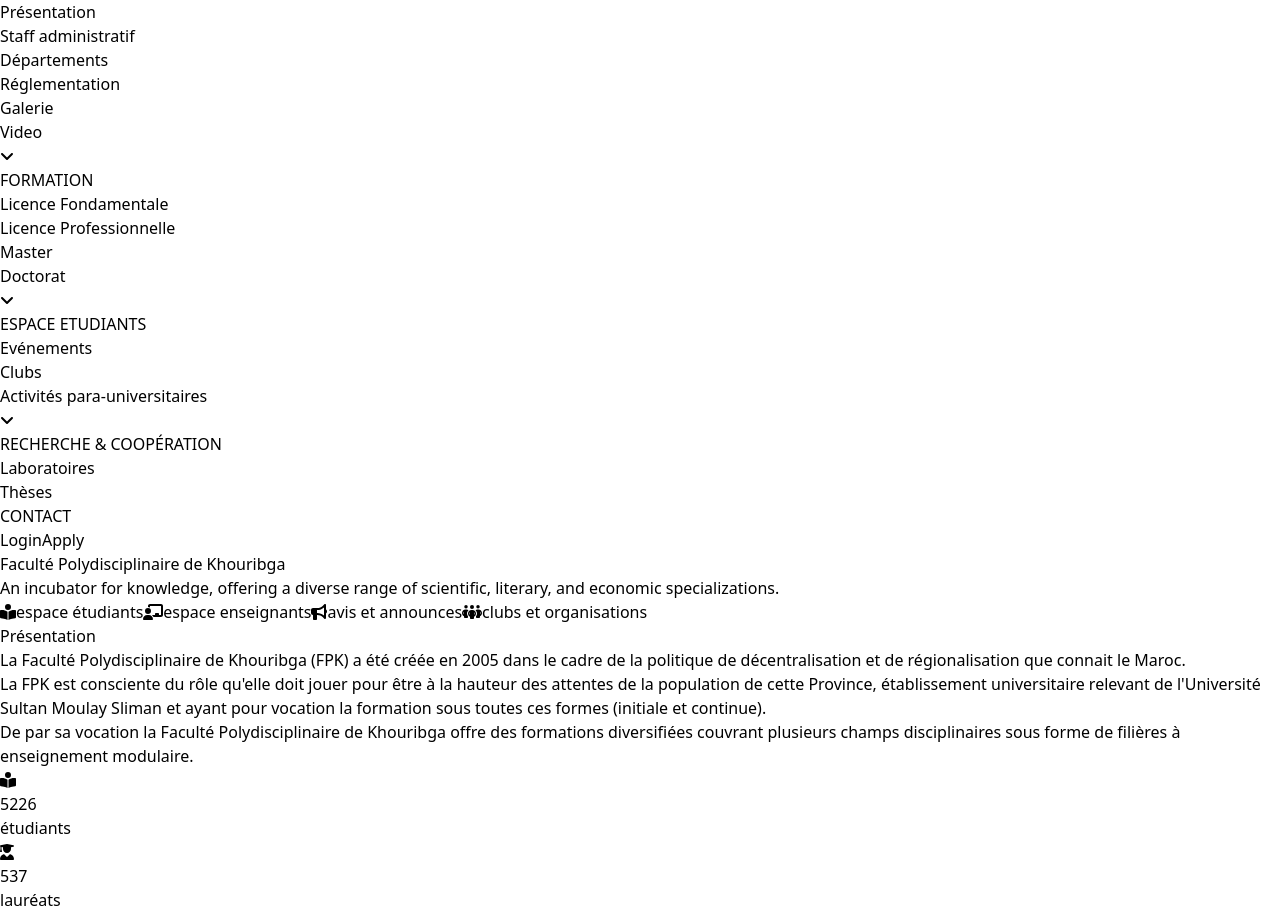
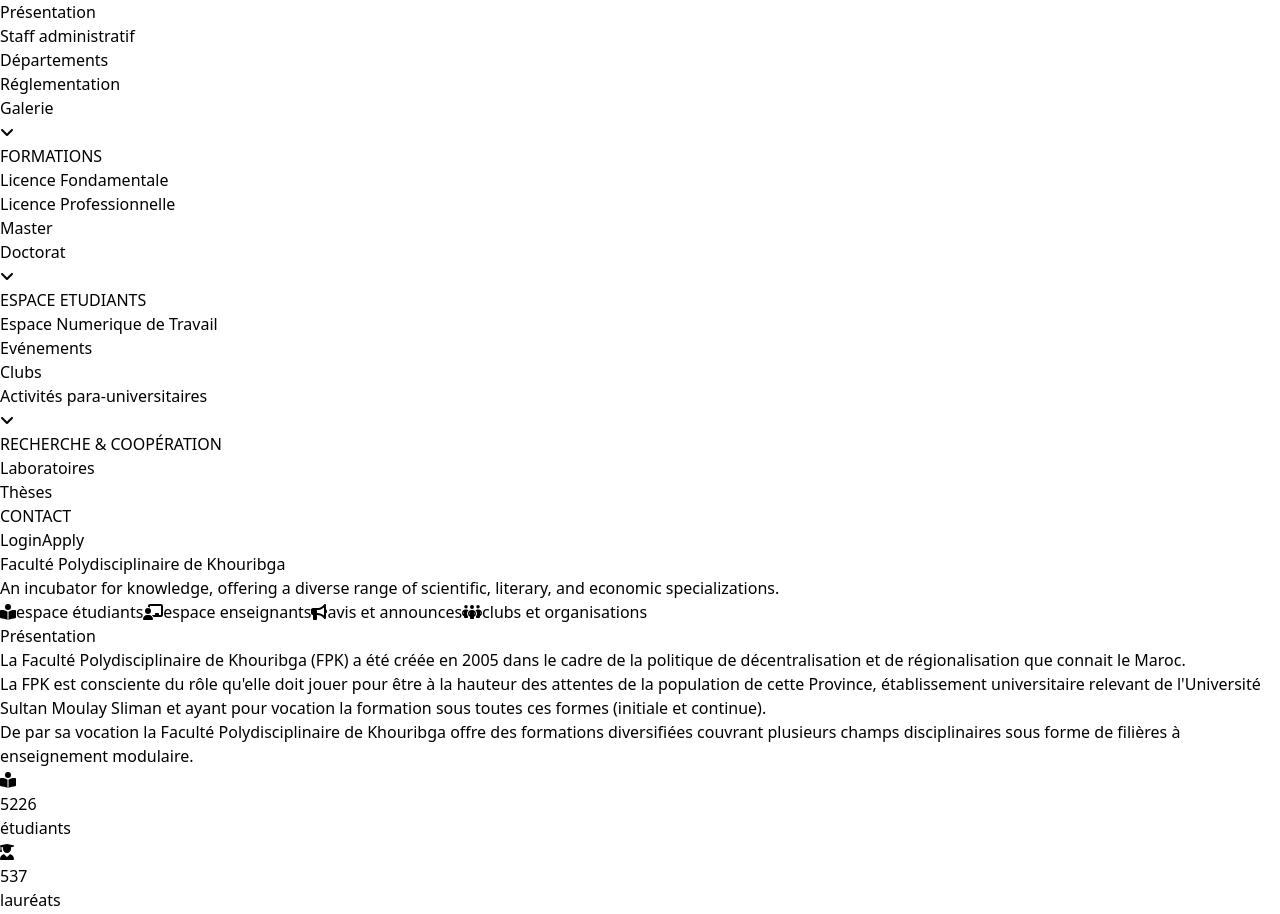
Before and after one commit to alkhawarizmiclub/fpk_platform, a React (Vite) app in the folder frontend/: page / in a window 1280 px wide. Shown: the part 789-1703 px from the top of the page. Built offline with nearby package versions, Linux system fonts and the light colour scheme.

Commit message:
Updated the URLs of the Navbar Drop Menus

```diff
--- a/frontend/src/components/Navbar.jsx
+++ b/frontend/src/components/Navbar.jsx
@@ -9,43 +9,40 @@
         {
             label: "ETABLISSEMENT",
             children: [
-                { label: "Mot du Doyen", url: "url 1" },
+                { label: "Mot du Doyen", url: Paths.WORD_FROM_THE_DEAN_PAGE },
                 { label: "Présentation", url: Paths.PRESENTATION_PAGE },
                 { label: "Staff administratif", url: Paths.STAFF_PAGE },
-                { label: "Départements", url: "/url 3" },
-                { label: "Réglementation", url: "/url 3" },
-                { label: "Galerie", url: "/url 3" },
-                { label: "Video", url: "/url 3" }
+                { label: "Départements", url: Paths.DEPARTMENTS_PAGE },
+                { label: "Réglementation", url: Paths.REGULATION_PAGE },
+                { label: "Galerie", url: Paths.MEDIA_PAGE }
             ]
         },
         {
-            label: "FORMATION",
+            label: "FORMATIONS",
             children: [
-                { label: "Licence Fondamentale", url: "/lf" },
-                { label: "Licence Professionnelle", url: "/lp" },
-                { label: "Master", url: "/master" },
-                { label: "Doctorat", url: "/doctorat" }
+                { label: "Licence Fondamentale", url: Paths.BACHELORS_PAGE },
+                { label: "Licence Professionnelle", url: Paths.PROFESSIONAL_BACHELORS_PAGE },
+                { label: "Master", url: Paths.MASTERS_PAGE },
+                { label: "Doctorat", url: Paths.PHDS_PAGE }
             ]
         },
         {
             label: "ESPACE ETUDIANTS",
             children: [
-                { label: "Evénements", url: "url 1" },
-                { label: "Clubs", url: "url 1" },
-                { label: "Activités para-universitaires", url: "url 1" }
+                { label: "Espace Numerique de Travail", url: Paths.ENT_PAGE },
+                { label: "Evénements", url: Paths.EVENTS_PAGE },
+                { label: "Clubs", url: Paths.CLUBS_PAGE },
+                { label: "Activités para-universitaires", url: Paths.EXTRACURRICULAR_ACTIVITIES_PAGE }
             ]
         },
         {
             label: "RECHERCHE & COOPÉRATION",
             children: [
-                { label: "Laboratoires", url: "url 1" },
-                { label: "Thèses", url: "url 1" }
+                { label: "Laboratoires", url: Paths.LABOLATORIES_PAGE },
+                { label: "Thèses", url: Paths.THESES_PAGE }
             ]
         },
-        {
-            label: "CONTACT",
-            url: "/contact"
-        }
+        { label: "CONTACT", url: Paths.CONTACT_PAGE }
     ]
 
     return (
@@ -66,7 +63,7 @@
                     <Link className="py-3 px-6 block" to={Paths.LOGIN_PAGE}>Login</Link>
                 </Button>
                 <Button>
-                    <Link className="py-3 px-6 block" to={Paths.APPLY_PAGE}>Apply</Link>
+                    <Link className="py-3 px-6 block" to={Paths.SIGNUP_PAGE}>Apply</Link>
                 </Button>
             </div>
 
```
